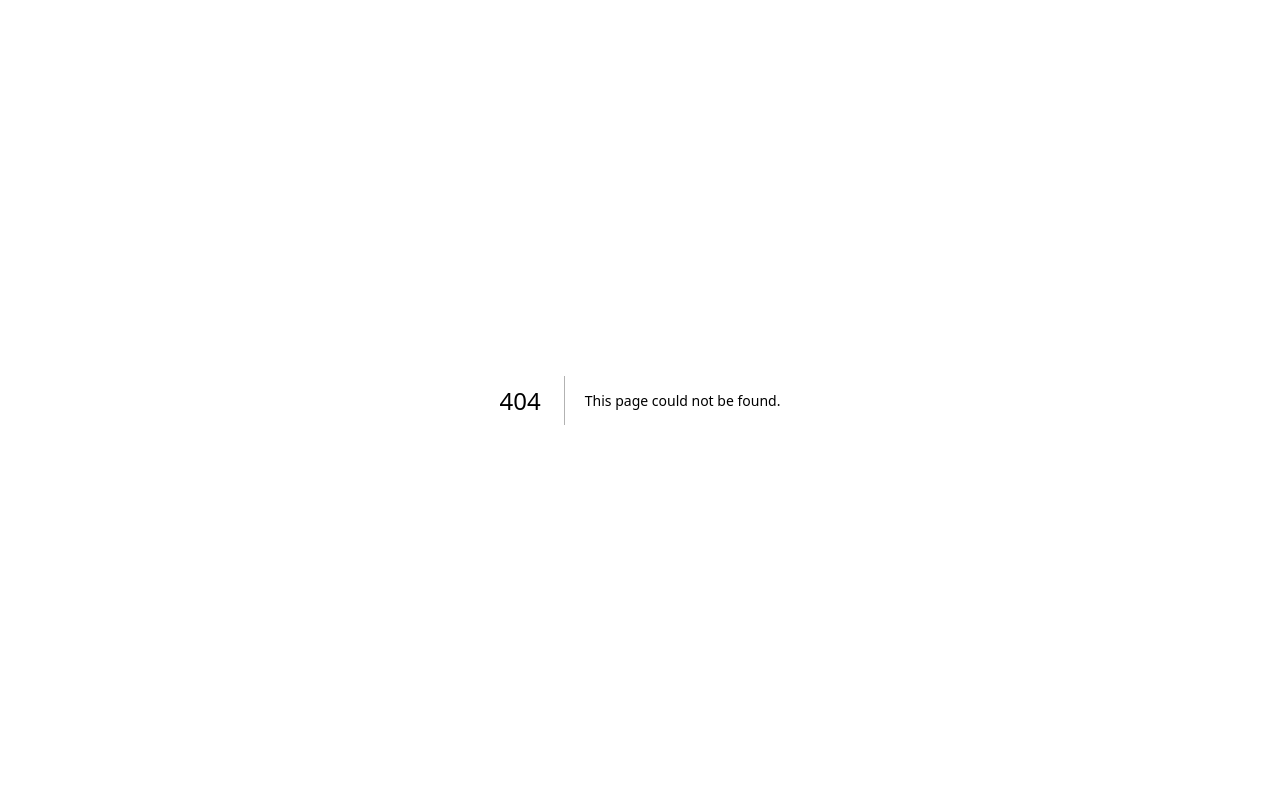
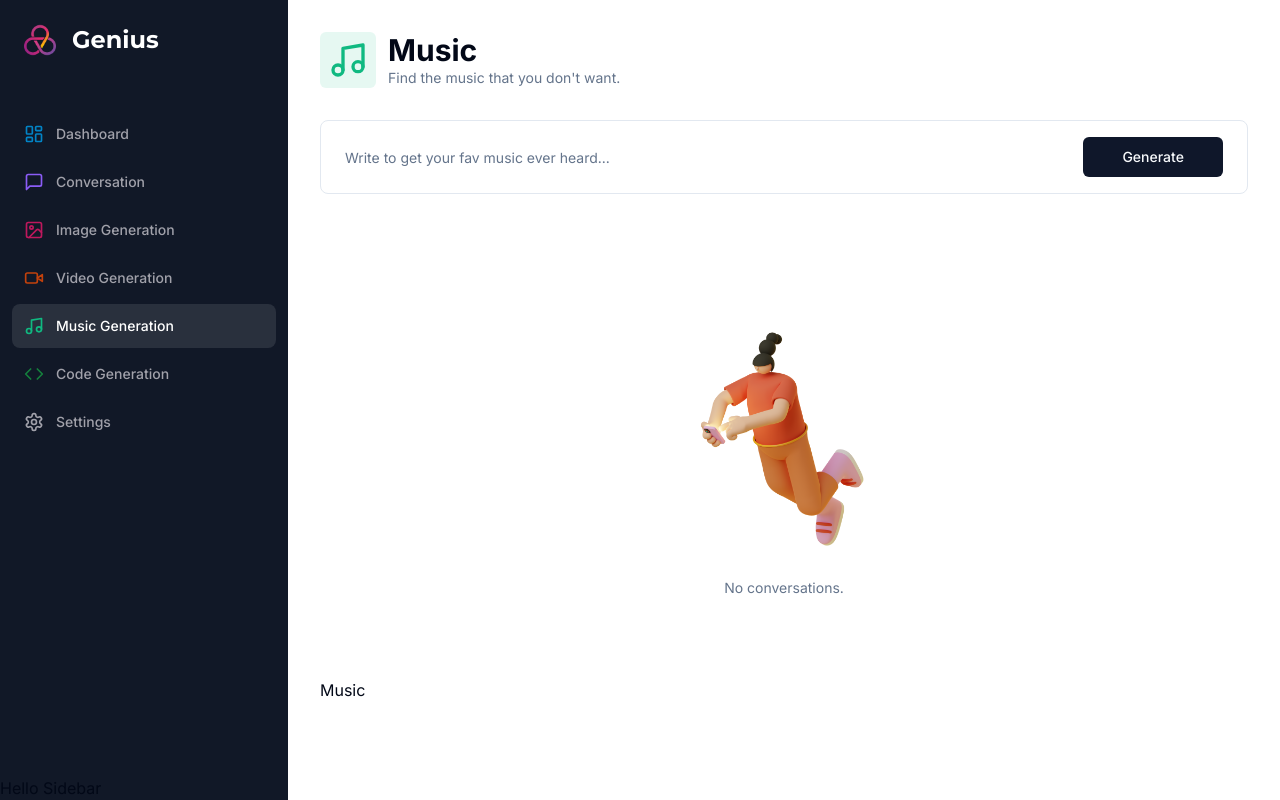
Before and after one commit to lokeshgaddam20/Majistic, a Next.js app: page /music in a window 1280 px wide. Before the commit this address had no page. Built offline with nearby package versions, Linux system fonts and the light colour scheme.

Commit message:
Music section page.tsx update

```diff
--- /dev/null
+++ b/app/(dashboard)/(routes)/music/constants.ts
@@ -0,0 +1,7 @@
+import * as z from "zod";
+
+export const formSchema = z.object({
+  prompt: z.string().min(1, {
+    message: "Music is required."
+  }),
+});
--- /dev/null
+++ b/app/(dashboard)/(routes)/music/page.tsx
@@ -0,0 +1,122 @@
+"use client";
+
+import * as z from "zod";
+import { Heading } from "@/components/heading";
+import { Music } from "lucide-react";
+import { zodResolver } from "@hookform/resolvers/zod";
+import axios from "axios";
+import { ChatCompletionRequestMessage } from "openai";
+
+import { formSchema } from "./constants";
+import { Form, FormControl, FormField, FormItem } from "@/components/ui/form";
+import { Input } from "@/components/ui/input";
+import { Button } from "@/components/ui/button";
+import { useRouter } from "next/navigation";
+import { useForm } from "react-hook-form";
+import { useState } from "react";
+import { toast } from "react-hot-toast";
+import { Empty } from "@/components/ui/empty";
+import { Loader } from "@/components/loader";
+
+const MusicPage = () => {
+  const router = useRouter();
+  const [music, setMusic] = useState<String>();
+
+  const form = useForm<z.infer<typeof formSchema>>({
+    resolver: zodResolver(formSchema),
+    defaultValues: {
+      prompt: "",
+    },
+  });
+
+  const isLoading = form.formState.isSubmitting;
+
+  const onSubmit = async (values: z.infer<typeof formSchema>) => {
+    try {
+      setMusic(undefined);
+
+      const response = await axios.post("/api/music");
+
+      setMusic(response.data.audio);
+      form.reset();
+    } catch (error: any) {
+      if (error?.response?.status === 403) {
+        // proModal.onOpen();
+        console.log("if, catch block ; conversation:page.tsx");
+      } else {
+        toast.error("Something went wrong.");
+      }
+    } finally {
+      router.refresh();
+    }
+  };
+
+  return (
+    <div>
+      <Heading
+        title="Music"
+        description="Find the music that you don't want."
+        icon={Music}
+        iconColor="text-emerald-500"
+        bgColor="bg-emerald-500/10"
+      />
+
+      <div className="px-4 lg:px-8">
+        <div>
+          <Form {...form}>
+            <form
+              onSubmit={form.handleSubmit(onSubmit)}
+              className="rounded-lg
+                border
+                w-full
+                p-4
+                px-3
+                md:px-6
+                focus-within:shadow-sm
+                grid
+                grid-cols-12
+                gap-2"
+            >
+              <FormField
+                name="prompt"
+                render={({ field }) => (
+                  <FormItem className="col-span-12 lg:col-span-10">
+                    <FormControl className="m-0 p-0">
+                      <Input
+                        className="border-0 outline-none focus-visible:ring-0 focus-visible:ring-transparent"
+                        disabled={isLoading}
+                        placeholder="Write to get your fav music ever heard..."
+                        {...field}
+                      />
+                    </FormControl>
+                  </FormItem>
+                )}
+              />
+              <Button
+                className="col-span-12 lg:col-span-2 w-full"
+                type="submit"
+                disabled={isLoading}
+                size="icon"
+              >
+                Generate
+              </Button>
+            </form>
+          </Form>
+        </div>
+        <div className="space-y-4 mt-4">
+          {isLoading && (
+            <div className="p-8 rounded-lg w-full flex items-center justify-center bg-muted">
+              <Loader />
+            </div>
+          )}
+          {!music && !isLoading && (
+            <Empty label="No conversations." />
+          )}
+          Music
+        </div>
+      </div>
+    </div>
+  );
+};
+
+export default MusicPage;
--- /dev/null
+++ b/app/api/music/route.ts
@@ -0,0 +1,52 @@
+import { auth } from '@clerk/nextjs';
+import { NextResponse } from 'next/server';
+import { Configuration, OpenAIApi } from "openai";
+
+const configuration = new Configuration({
+  apiKey: process.env.OPENAI_API_KEY,
+});
+
+const openai = new OpenAIApi(configuration);
+
+export async function POST(
+    req: Request
+  ) {
+    try {
+      const { userId } = auth();
+      const body = await req.json();
+      const { messages } = body;
+
+      if (!userId) {
+        return new NextResponse("Unauthorized", { status: 401 });
+      }
+
+      if (!configuration.apiKey) {
+        return new NextResponse("OpenAI API Key not configured.", { status: 500 });
+      }
+
+      if (!messages) {
+        return new NextResponse("Messages are required", { status: 400 });
+      }
+
+    //   const freeTrial = await checkApiLimit();
+    //   const isPro = await checkSubscription();
+
+    //   if (!freeTrial && !isPro) {
+    //     return new NextResponse("Free trial has expired. Please upgrade to pro.", { status: 403 });
+    //   }
+
+      const response = await openai.createChatCompletion({
+        model: "gpt-3.5-turbo",
+        messages
+      });
+
+    //   if (!isPro) {
+    //     await incrementApiLimit();
+    //   }
+
+      return NextResponse.json(response.data.choices[0].message);
+    } catch (error) {
+      console.log('[CONVERSATION_ERROR]', error);
+      return new NextResponse("Internal Error", { status: 500 });
+    }
+  };
```
Also changed, not shown: 1 other file (tests, documents, lock files or other folders).
